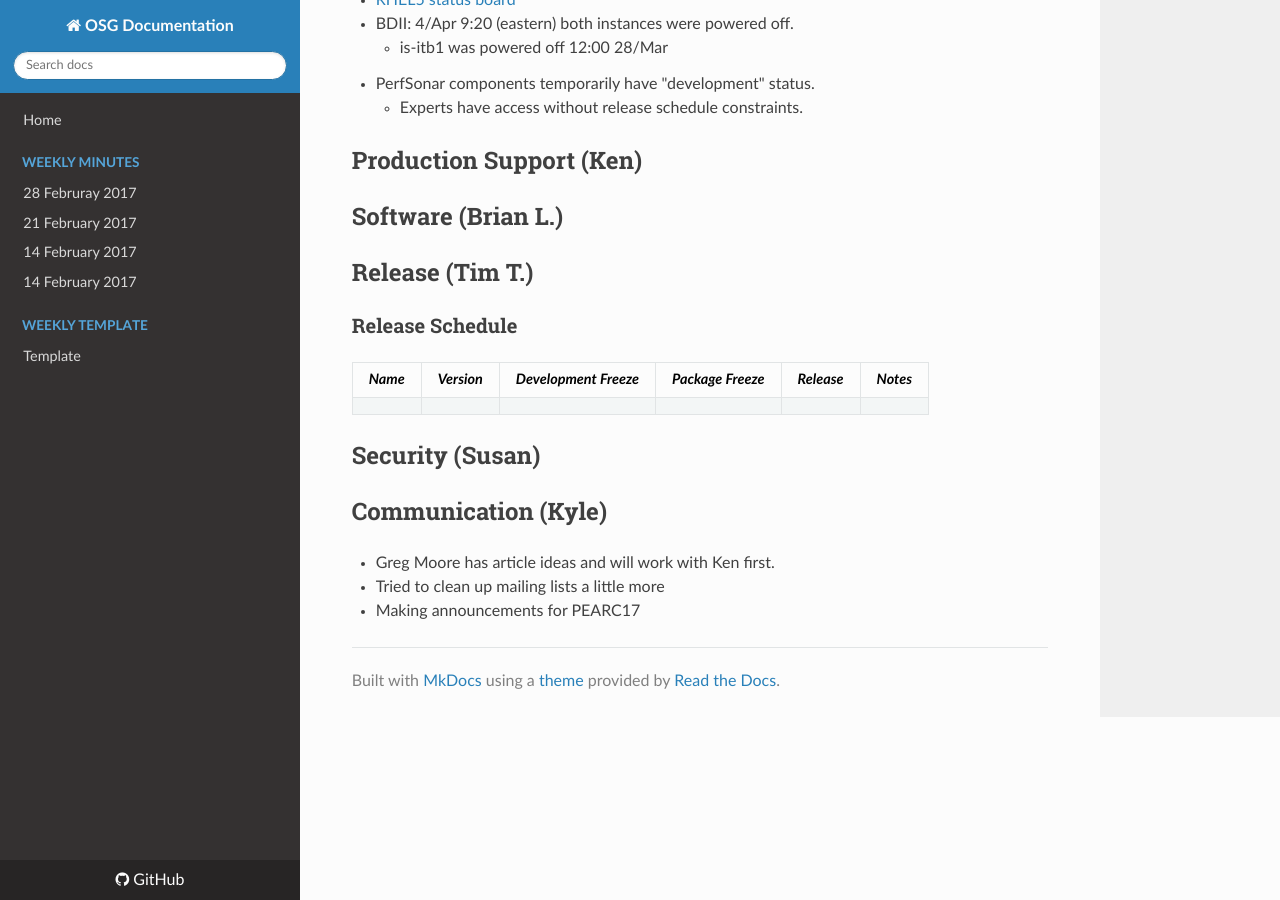
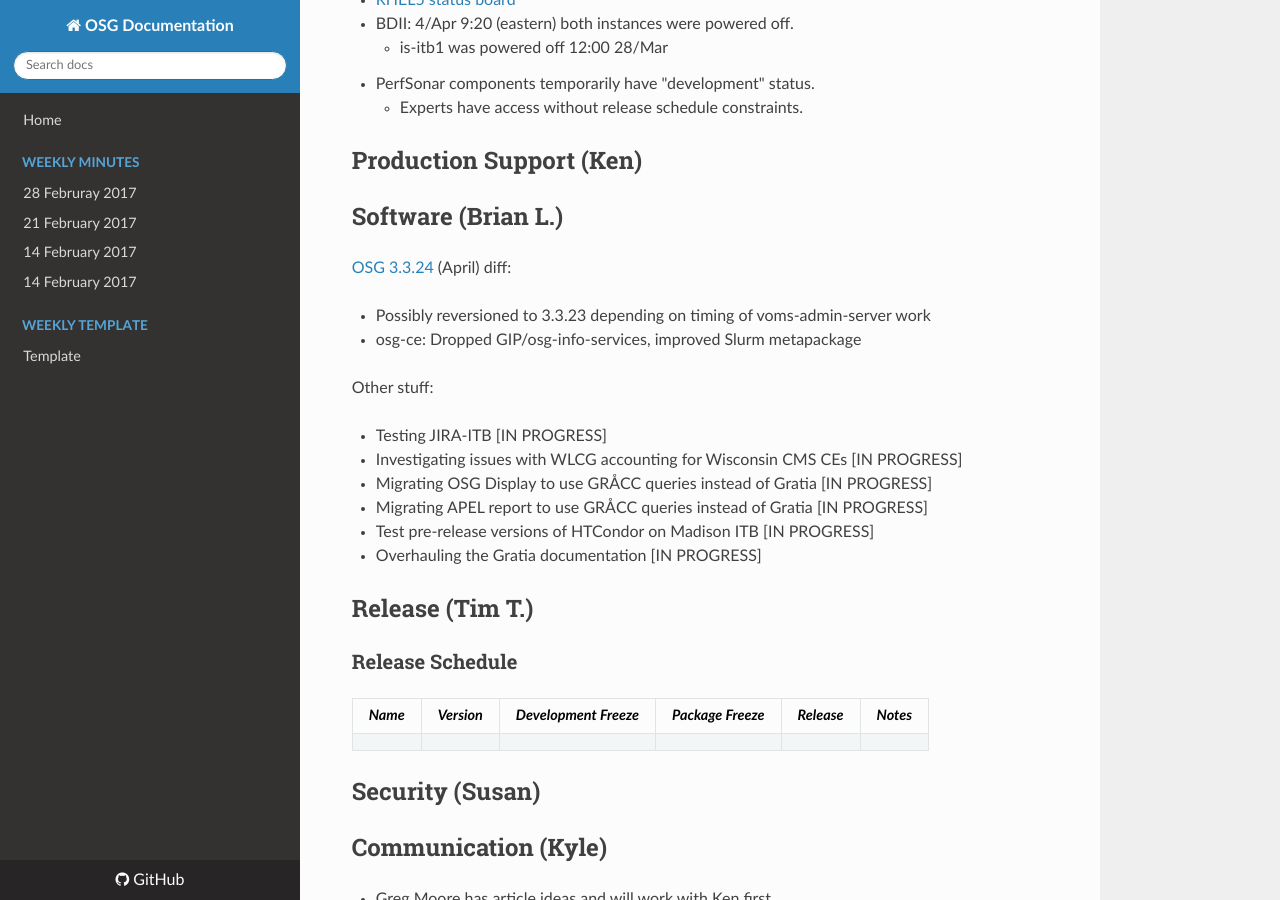
Before and after one commit to zsshah/production, an MkDocs documentation site: the page built from docs/WeeklyMinutes/4April2017.md, in a window 1280 px wide and 900 px high, scrolled down 2027 px. Built offline with MkDocs 1.6.1, drawn with Linux system fonts in a browser that asks for light colours; nearby versions of some CDN libraries; old or Windows-style settings are respelled for this version of MkDocs.

Commit message:
Software area update

```diff
--- a/docs/WeeklyMinutes/4April2017.md
+++ b/docs/WeeklyMinutes/4April2017.md
@@ -39,6 +39,20 @@
 
 ## Software (Brian L.)
 
+[OSG 3.3.24](https://jira.opensciencegrid.org/issues/?filter=16358) (April) diff:
+
+-   Possibly reversioned to 3.3.23 depending on timing of voms-admin-server work
+-   osg-ce: Dropped GIP/osg-info-services, improved Slurm metapackage
+
+Other stuff:
+
+-   Testing JIRA-ITB [IN PROGRESS]
+-   Investigating issues with WLCG accounting for Wisconsin CMS CEs [IN PROGRESS]
+-   Migrating OSG Display to use GR&Aring;CC queries instead of Gratia [IN PROGRESS]
+-   Migrating APEL report to use GR&Aring;CC queries instead of Gratia [IN PROGRESS]
+-   Test pre-release versions of HTCondor on Madison ITB [IN PROGRESS]
+-   Overhauling the Gratia documentation [IN PROGRESS]
+
 ## Release (Tim T.)
 ### Release Schedule
 | *Name* | *Version* | *Development Freeze* | *Package Freeze* | *Release* | *Notes* |
```
